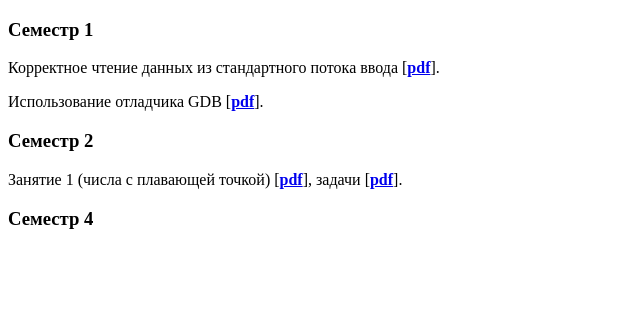
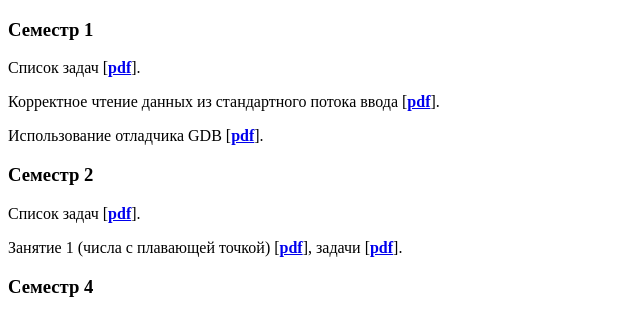
Before and after one commit to group112/group112.github.io, a plain HTML site: page index.html in a window 1280 px wide. Shown: the whole page, without its empty margins (0-640 px from the left). Drawn offline with Linux system fonts and the light colour scheme.

Commit message:
sem2, lesson1

```diff
--- a/index.html
+++ b/index.html
@@ -7,6 +7,10 @@
     <body>
 
         <h3>Семестр 1</h3>
+
+        <p>
+        Список задач [<a href="doc/sem1/task1.pdf"><b>pdf</b></a>].
+        </p>
 
         <p>
         Корректное чтение данных из стандартного потока ввода [<a href="doc/sem1/2018/2018_sem1_stdin.pdf"><b>pdf</b></a>].
@@ -19,6 +23,10 @@
         <h3>Семестр 2</h3>
 
         <p>
+        Список задач [<a href="doc/sem2/task1_2.pdf"><b>pdf</b></a>].
+        </p>
+
+        <p>
         Занятие 1 (числа с плавающей точкой) [<a href="doc/sem2/2018/2018_sem2_lesson1.pdf"><b>pdf</b></a>], задачи [<a href="doc/sem2/2019/2019_sem2_lesson1_tasks.pdf"><b>pdf</b></a>].
         </p>
 
```
Also changed, not shown: 2 other files.
